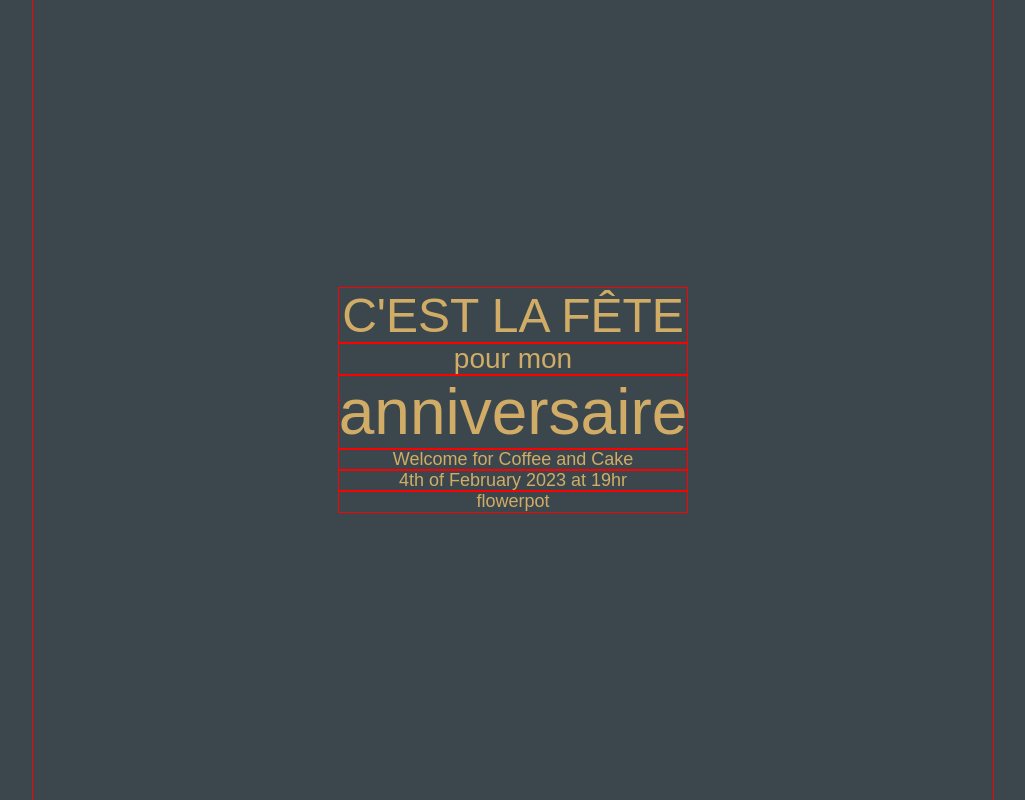
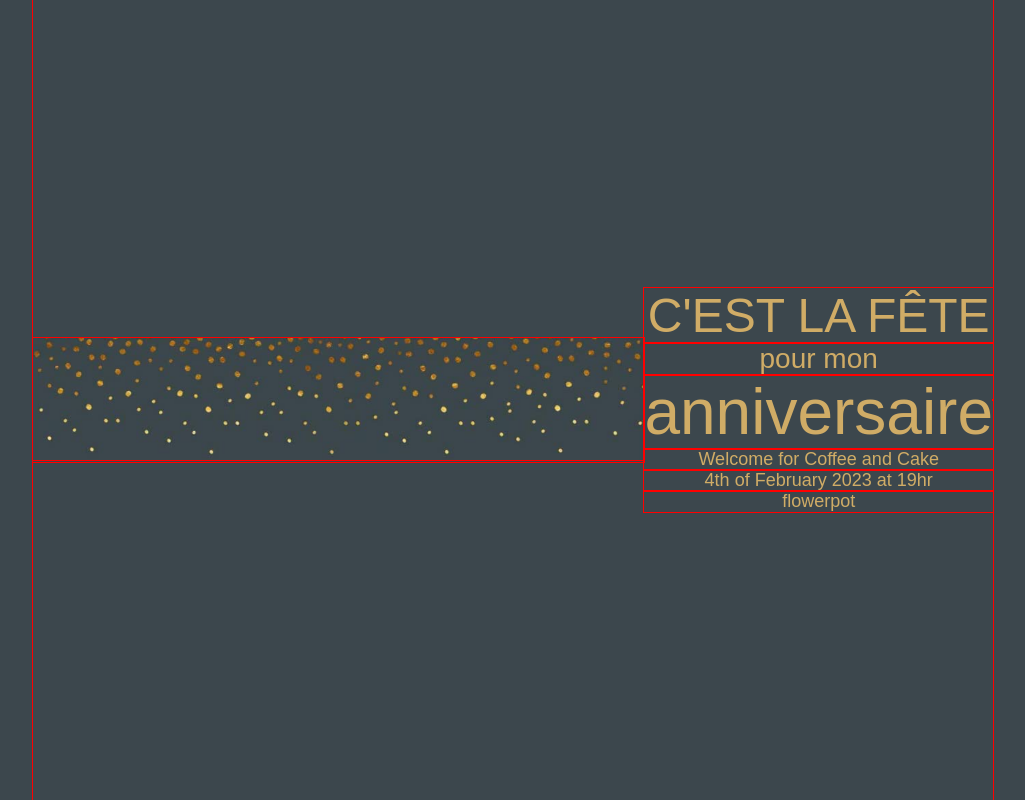
Before and after one commit to denossart/birthday-invitation-site, a plain HTML site: page index.html in a window 1280 px wide. Shown: the whole page, without its empty margins (127-1152 px from the left). Drawn offline with Linux system fonts and the light colour scheme.

Commit message:
...add img to html top section

```diff
--- a/index.html
+++ b/index.html
@@ -12,7 +12,9 @@
 
   <div class="page-container">
 
-    <section class="polkadots"></section>
+    <section class="polkadots">
+      <img src="./assets/images/polkadots.png" width="100%">
+    </section>
 
     <section class="text-container">
       <h1>c'est la fête</h1>
```
